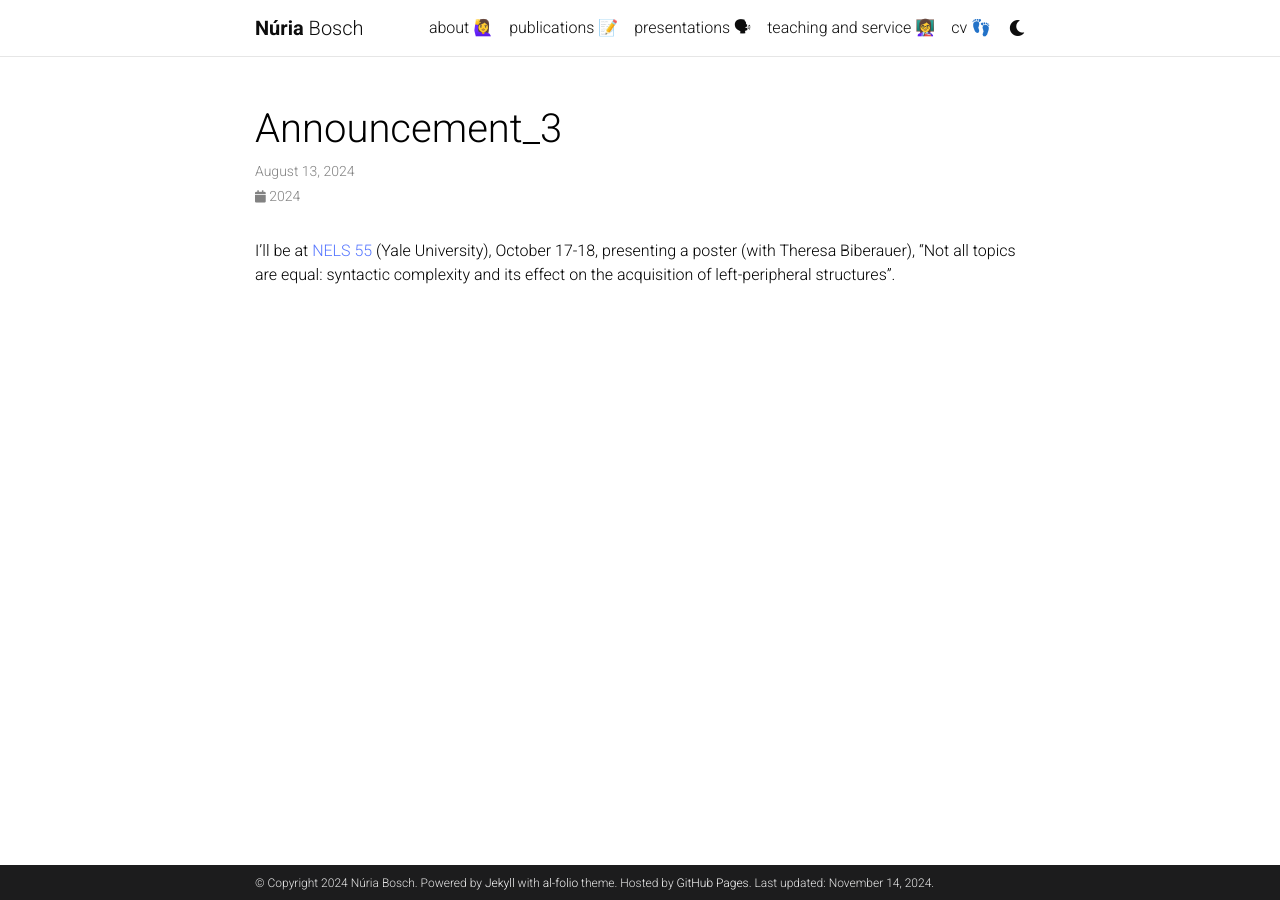
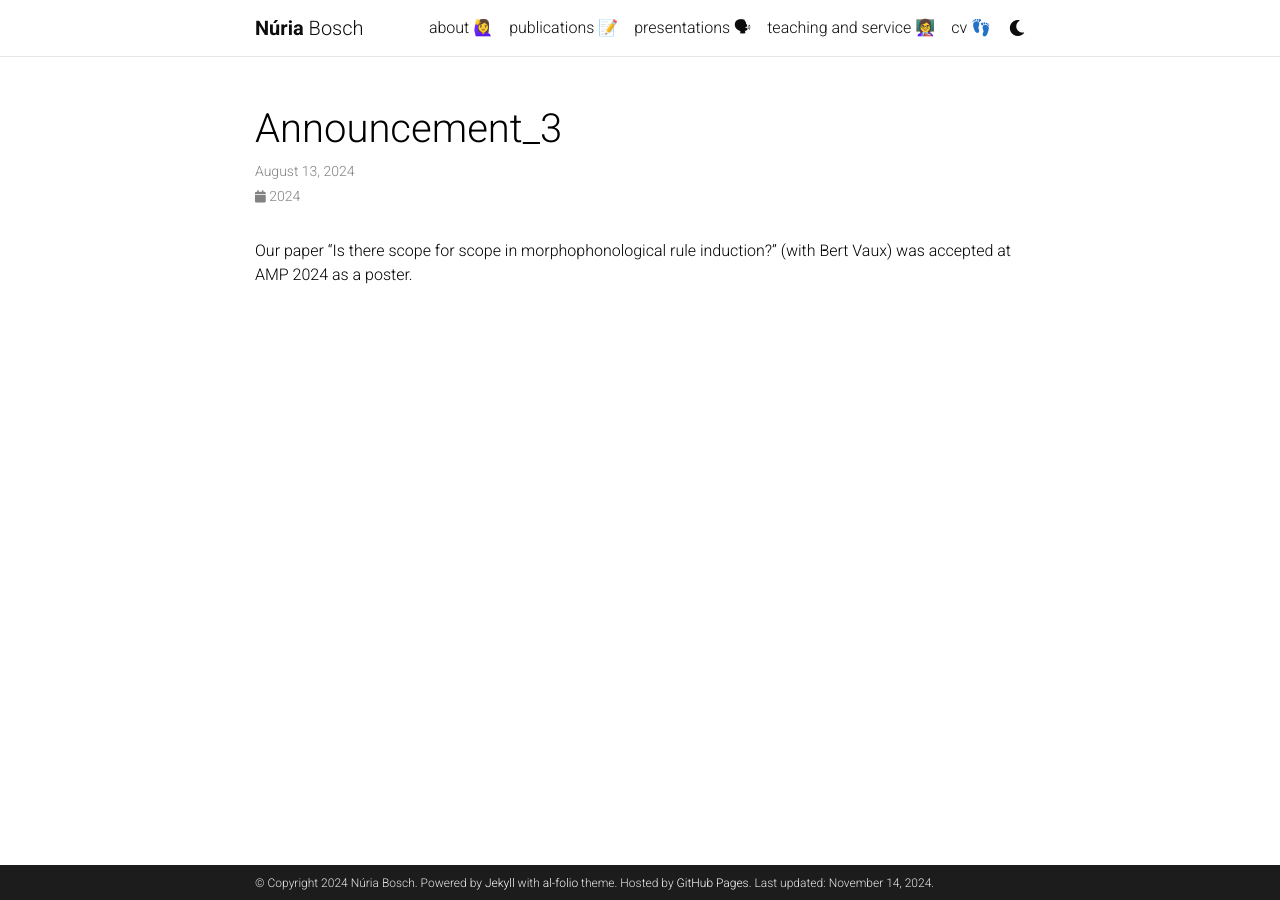
Before and after one commit to nuria-bosch/nuria-bosch.github.io, a Jekyll site: the page built from _news/announcement_3.md, in a window 1280 px wide. Built offline with Jekyll 4.4.1, drawn with Linux system fonts in a browser that asks for light colours; comment, search, counter and statistics services are not loaded; a style sheet for code colours, icons or effects is not loaded.

Commit message:
Update announcement_3.md

```diff
--- a/_news/announcement_3.md
+++ b/_news/announcement_3.md
@@ -5,4 +5,4 @@ inline: true
 related_posts: false
 ---
 
-I'll be at [NELS 55](https://campuspress.yale.edu/nels55/) (Yale University), October 17-18, presenting a poster (with Theresa Biberauer), "Not all topics are equal: syntactic complexity and its effect on the acquisition of left-peripheral structures".
+Our paper "Is there scope for scope in morphophonological rule induction?" (with Bert Vaux) was accepted at AMP 2024 as a poster.
```
